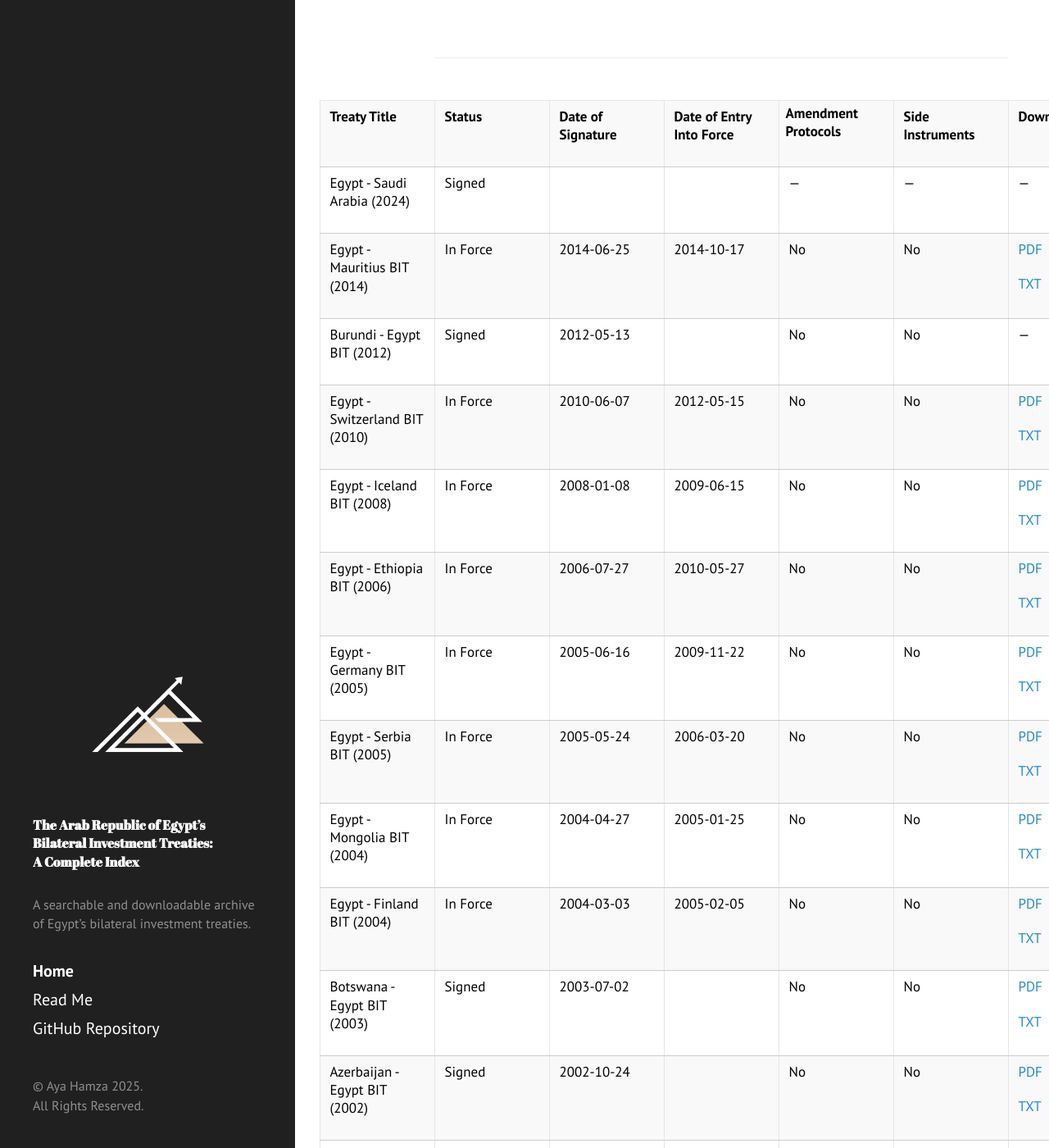
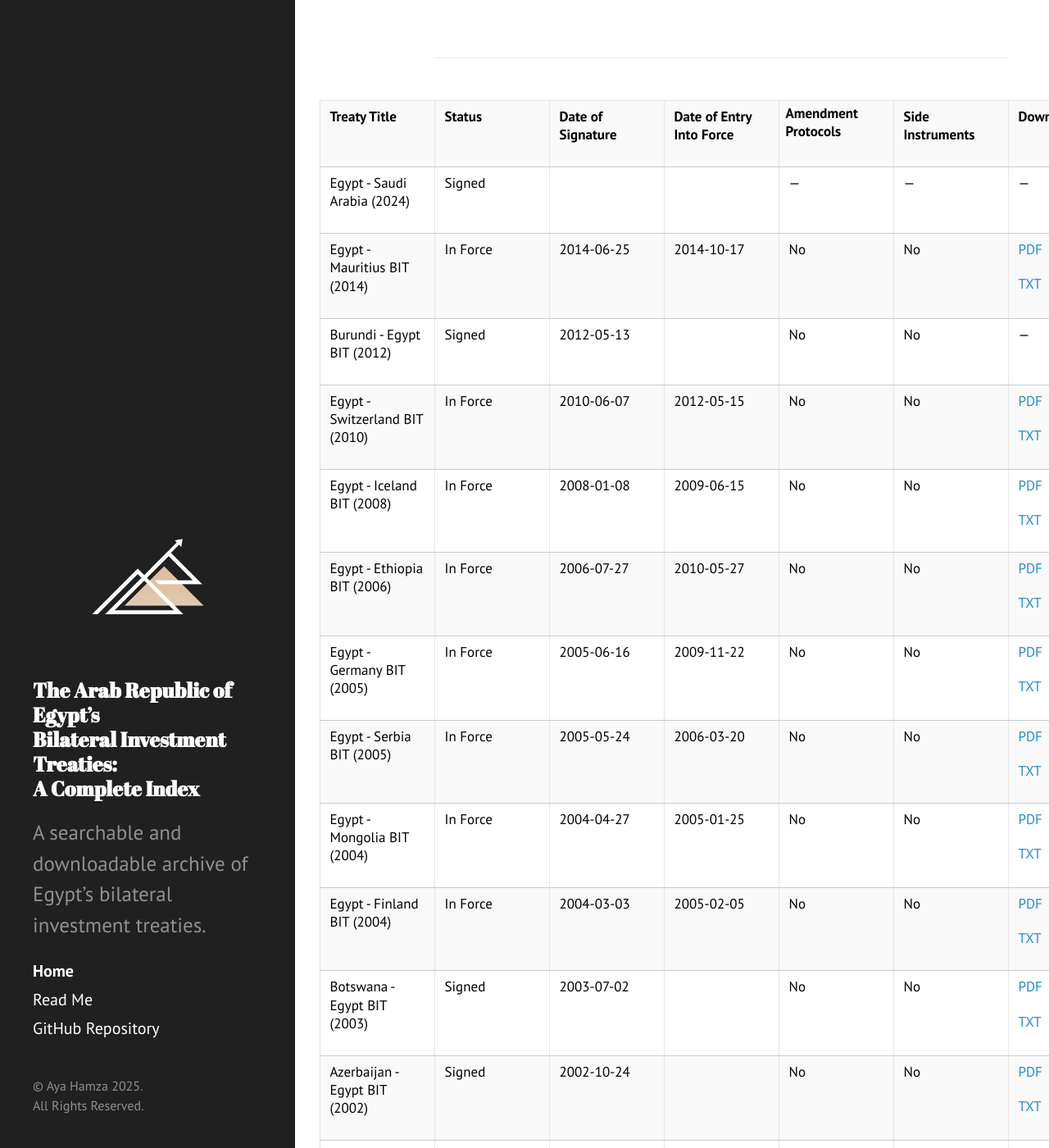
Before and after one commit to ayahamza1/MENABITs, a Jekyll site: the page built from index.md, in a window 1280 px wide and 1400 px high. Shown: the whole window at 82% size. Built offline with Jekyll 4.4.1, drawn with Linux system fonts in a browser that asks for light colours; our own code applies the rules of GitHub Pages for plain Markdown files.

Commit message:
Update hyde.css

```diff
--- a/public/css/hyde.css
+++ b/public/css/hyde.css
@@ -46,20 +46,14 @@ html {
 
 /* ✅ Fixed this block: allow title wrapping inside sidebar */
 .sidebar-about h1 {
-  font-size: 1.05rem;
+  font-size: 1.25rem; /* or try 1.2rem if you want a smaller bump */
   line-height: 1.2;
   font-family: "Abril Fatface", serif;
   margin: 1rem 0 0.5rem 0;
-  white-space: normal; /* allow wrapping */
+  white-space: normal;
   word-break: break-word;
-  text-align: left; /* left-align title */
-  max-width: 16rem; /* optional: constrains width for line break */
-}
-
-.sidebar-about p {
-  font-size: 0.8rem; /* smaller text */
-  line-height: 1.4;
-  margin-bottom: 1.5rem;
+  text-align: left;
+  max-width: 16rem;
 }
 
 .sidebar-nav {
```
